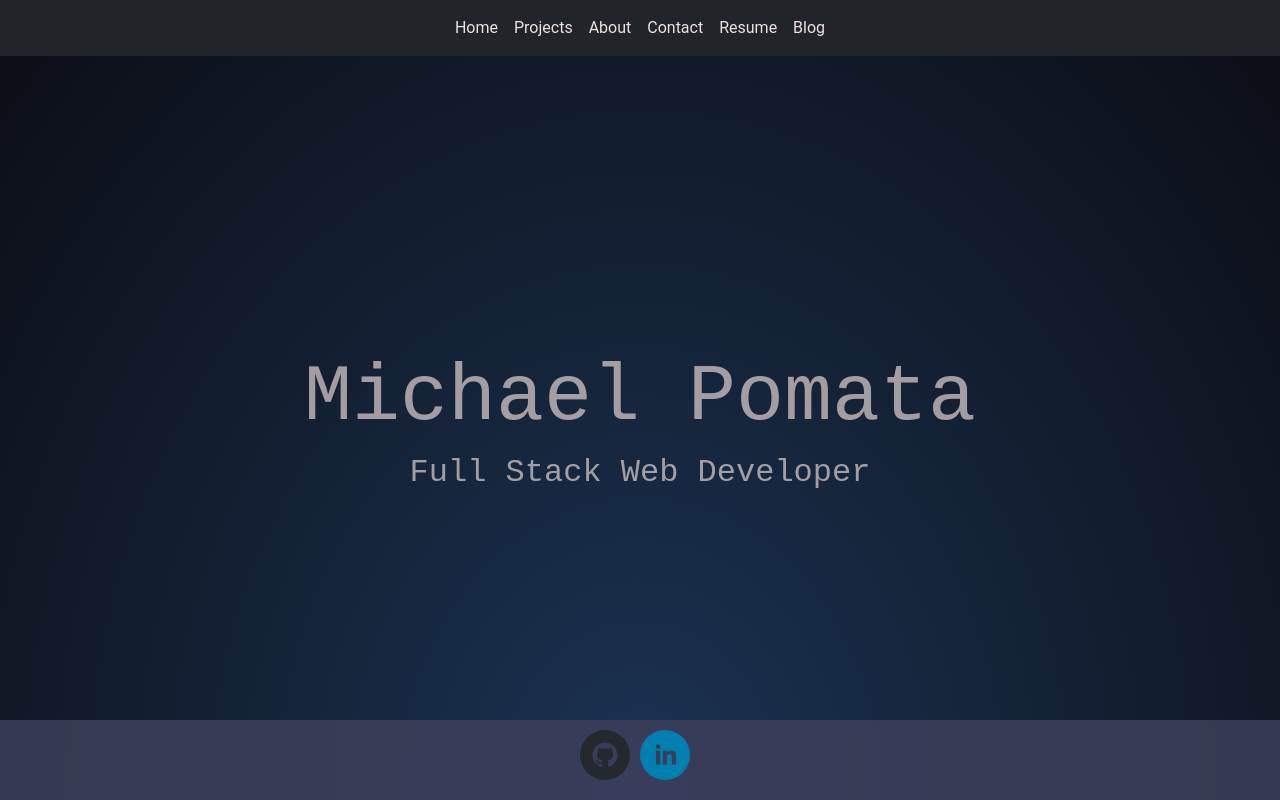
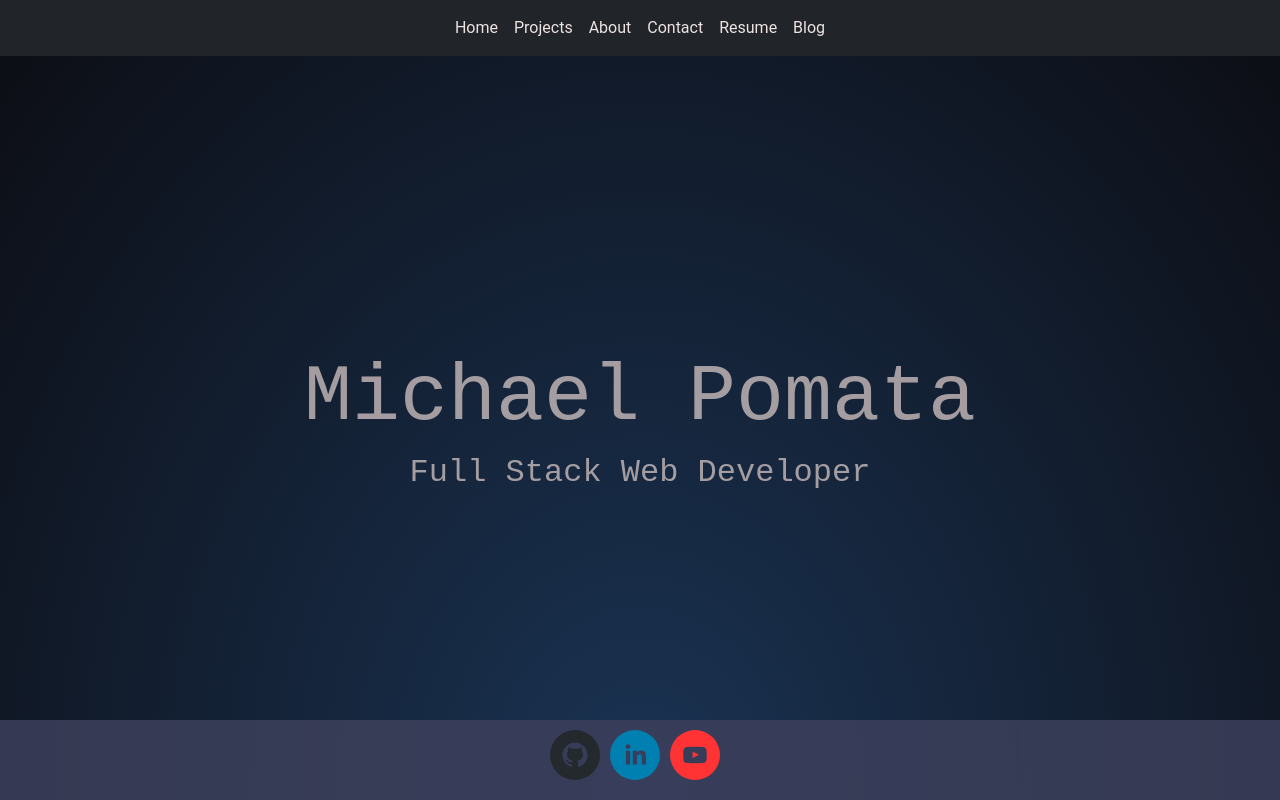
Before and after one commit to garak92/my-personal-website, a React (Create React App) app in the folder frontend/: page / in a window 1280 px wide. Built offline with nearby package versions, Linux system fonts and the light colour scheme; no server answers.

Commit message:
Added YT channel on footer, updated resume

```diff
--- a/frontend/src/components/common/Footer.js
+++ b/frontend/src/components/common/Footer.js
@@ -7,6 +7,7 @@ export const Footer = () => {
       <div className='footer'>
         <SocialIcon className='socials' url='https://github.com/garak92' target='_blank' rel='noopener noreferrer' />
         <SocialIcon className='socials' url='https://www.linkedin.com/in/fabrizio-m-p-53a117195/' target='_blank' rel='noopener noreferrer' />
+        <SocialIcon className='socials' url='https://www.youtube.com/@socraticcoder/about' target='_blank' rel='noopener noreferrer' />
       </div>
     </>
   )
```
Also changed, not shown: 1 other file (tests, documents, lock files or other folders).
